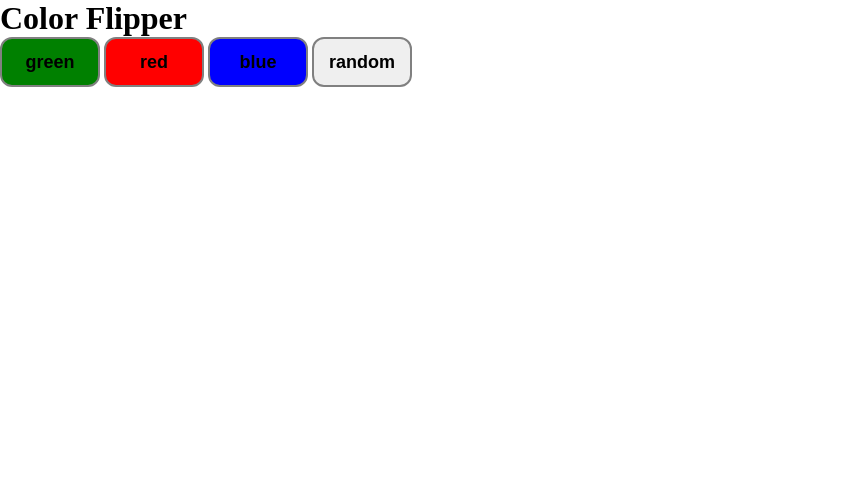
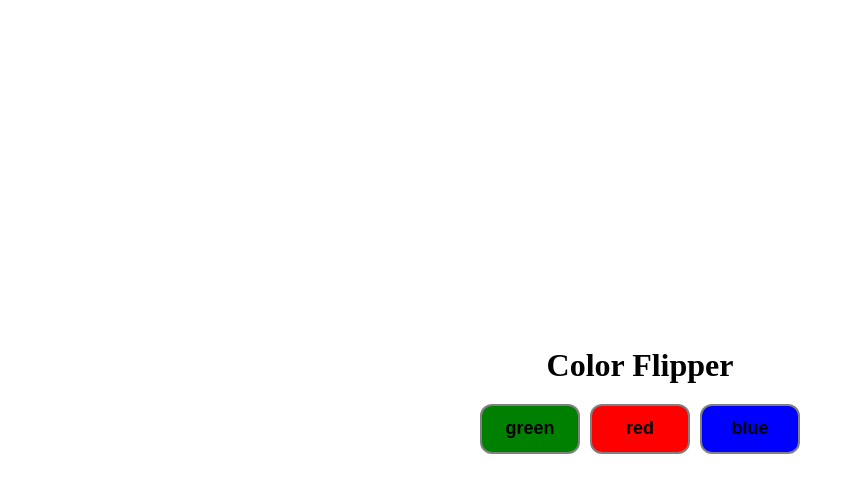
Before and after one commit to NixBaBy/java-daalgavar, a plain HTML site: page index.html in a window 1280 px wide. Shown: the whole page, without its empty margins (0-863 px from the left). Drawn offline with Linux system fonts and the light colour scheme.

Commit message:
angideer hiiw

```diff
--- a/index.html
+++ b/index.html
@@ -7,12 +7,13 @@
     <link rel="stylesheet" href="./style.css" />
   </head>
   <body>
-    <h1>Color Flipper</h1>
-    <div class="colors">
-      <button class="button1" onclick="setColor('green')">green</button>
-      <button class="button2">red</button>
-      <button class="button3">blue</button>
-      <button class="button4">random</button>
+    <div class="container">
+      <h1>Color Flipper</h1>
+      <div class="colors">
+        <button class="button1" onclick="setColor('green')">green</button>
+        <button class="button1" onclick="setColor('red')">red</button>
+        <button class="button3" onclick="setColor('blue')">blue</button>
+      </div>
     </div>
     <script src="./scnd.js"></script>
   </body>
--- a/scnd.js
+++ b/scnd.js
@@ -130,14 +130,7 @@ if (dun > 90 && dun < 100) {
     }
   }
 }
-*/
-
-// index css java
-let body = document.getElementsByTagName("body")[0];
-function setColor(name) {
-  body.style.backgroundColor = name;
-=======
-//  2024.11.20 for loop  ******************************************************************
+  //  2024.11.20 for loop  ******************************************************************
 // 1-100 tegsh
 for (let i = 2; i <= 100; i = i + 2) {
   console.log(i);
@@ -169,5 +162,17 @@ for (i = 1; i <= too; i = i + 1) {
   if (too % i == 0) {
     console.log(i);
   }
->>>>>>> ea13a81c97f1ad364d6b51b9dda1df0a0d36f171
+*/
+
+// // index css java
+// let body = document.getElementsByTagName("body")[0];
+
+// function setColor(name) {
+//   body.style.backgroundColor = name;
+// }
+
+// Write a C program to print all natural numbers in reverse (from n to 1). – using while loop
+function nemeh(num1, num2) {
+  return num1 + num2;
 }
+let niilber = nemeh(10, 25);
--- a/style.css
+++ b/style.css
@@ -2,6 +2,18 @@
   box-sizing: border-box;
   margin: 0;
   padding: 0;
+}
+.container {
+  display: flex;
+  flex-direction: column;
+  justify-content: center;
+  align-items: center;
+  gap: 20px;
+  height: 100vh;
+}
+.colors {
+  display: flex;
+  gap: 10px;
 }
 .button1 {
   background-color: green;
@@ -13,7 +25,7 @@
   font-size: 18px;
   border: 2px gray solid;
 }
-.button2 {
+.colors :nth-child(2) {
   background-color: red;
   border: none;
   border-radius: 12px;
@@ -33,7 +45,7 @@
   font-size: 18px;
   border: 2px gray solid;
 }
-.button4 {
+.random {
   border: none;
   border-radius: 12px;
   width: 100px;
```
